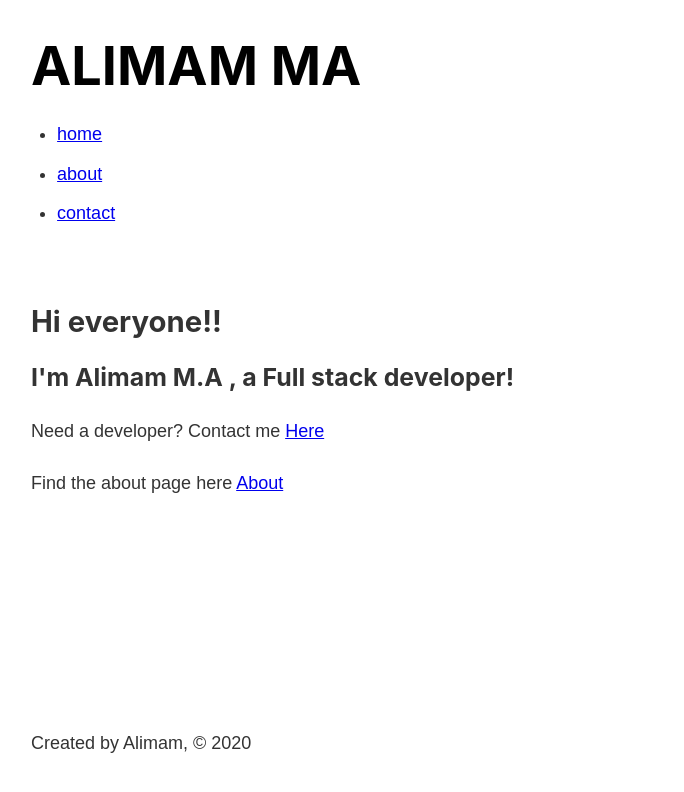
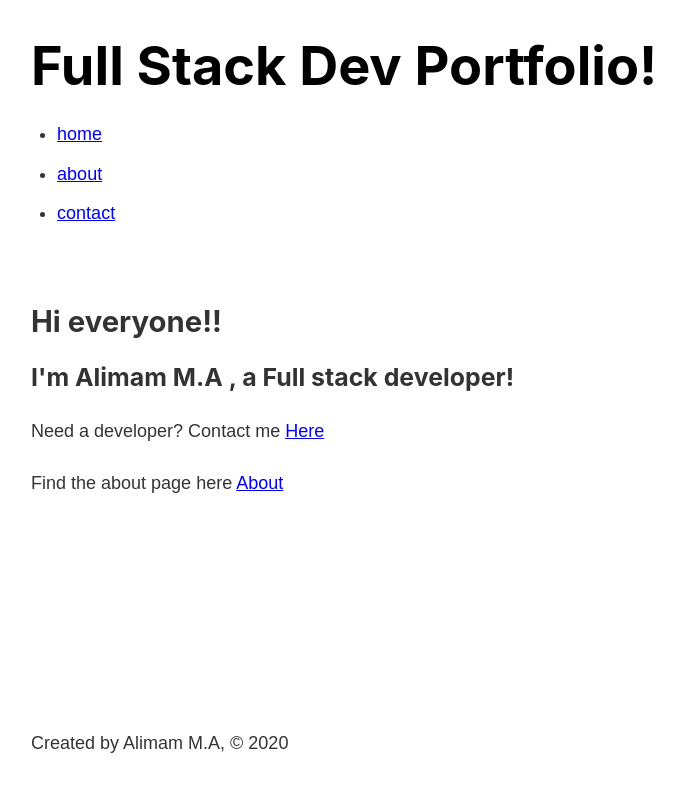
Before and after one commit to alimam15/GatsbyPortfolio, a Gatsby site: page / in a window 1280 px wide. Shown: the whole page, without its empty margins (252-936 px from the left). Built offline with nearby package versions, Linux system fonts and the light colour scheme; Gatsby itself is replaced by a stand-in of ours.

Commit message:
integration of graphQl to fetch data

```diff
--- a/gatsby-config.js
+++ b/gatsby-config.js
@@ -1,13 +1,9 @@
-/**
- * Configure your Gatsby site with this file.
- *
- * See: https://www.gatsbyjs.org/docs/gatsby-config/
- */
+module.exports = {
+  siteMetadata:{
+    title: 'Full Stack Dev Portfolio!',
+    author: 'Alimam M.A'
+  },
 
-module.exports = {
-  /* Your site config here */
   plugins : [
-    'gatsby-plugin-sass'
-
-  ]
+    'gatsby-plugin-sass']
 }
--- a/src/components/footer.js
+++ b/src/components/footer.js
@@ -1,9 +1,21 @@
 import React from "react"
+import {graphql, useStaticQuery } from "gatsby"
 
-const Footer =()=>(
+const Footer =()=>{
+    const data = useStaticQuery(graphql`
+    query{
+        site{
+            siteMetadata{
+                author
+            }
+        }
+    }
+    `)
+
+    return(
     <footer>
-        <p>Created by Alimam, © 2020 </p>
+        <p>Created by {data.site.siteMetadata.author}, © 2020 </p>
     </footer>
 )
-
+}
 export default Footer
--- a/src/components/header.js
+++ b/src/components/header.js
@@ -1,18 +1,38 @@
 import React from "react"
-import {Link} from "gatsby"
+import {Link, graphql, useStaticQuery } from "gatsby"
 import headerStyles from "./header.module.scss"
 
-const Header = () =>(
-    <header className={headerStyles.header}>
-        <h1><Link className={headerStyles.title} to ="/">ALIMAM MA</Link></h1>
+const Header = () =>{
+    const data = useStaticQuery(graphql`
+    query{
+        site{
+            siteMetadata{
+                title
+            }
+        }
+    }
+    `)
+
+   return (
+   <header className={headerStyles.header}>
+        <h1><Link className={headerStyles.title} to ="/">{data.site.siteMetadata.title}</Link></h1>
         <nav>
             <ul className={headerStyles.navList}>
-                <li><Link className = {headerStyles.navItem} activeClassName={headerStyles.activeNavItem} to="/">home</Link></li>
-                <li><Link className = {headerStyles.navItem} activeClassName={headerStyles.activeNavItem}to="/about">about</Link></li>
-                <li><Link className = {headerStyles.navItem} activeClassName={headerStyles.activeNavItem}to="/contact">contact</Link></li>
+                <li>
+                    <Link className = {headerStyles.navItem}
+                activeClassName={headerStyles.activeNavItem} to="/">home</Link>
+                </li>
+                <li>
+                    <Link className = {headerStyles.navItem}
+                activeClassName={headerStyles.activeNavItem}to="/about">about</Link>
+                </li>
+                <li>
+                    <Link className = {headerStyles.navItem}
+                activeClassName={headerStyles.activeNavItem}to="/contact">contact</Link>
+                </li>
             </ul>
         </nav>
     </header>
-)
+)}
 
 export default Header
```
